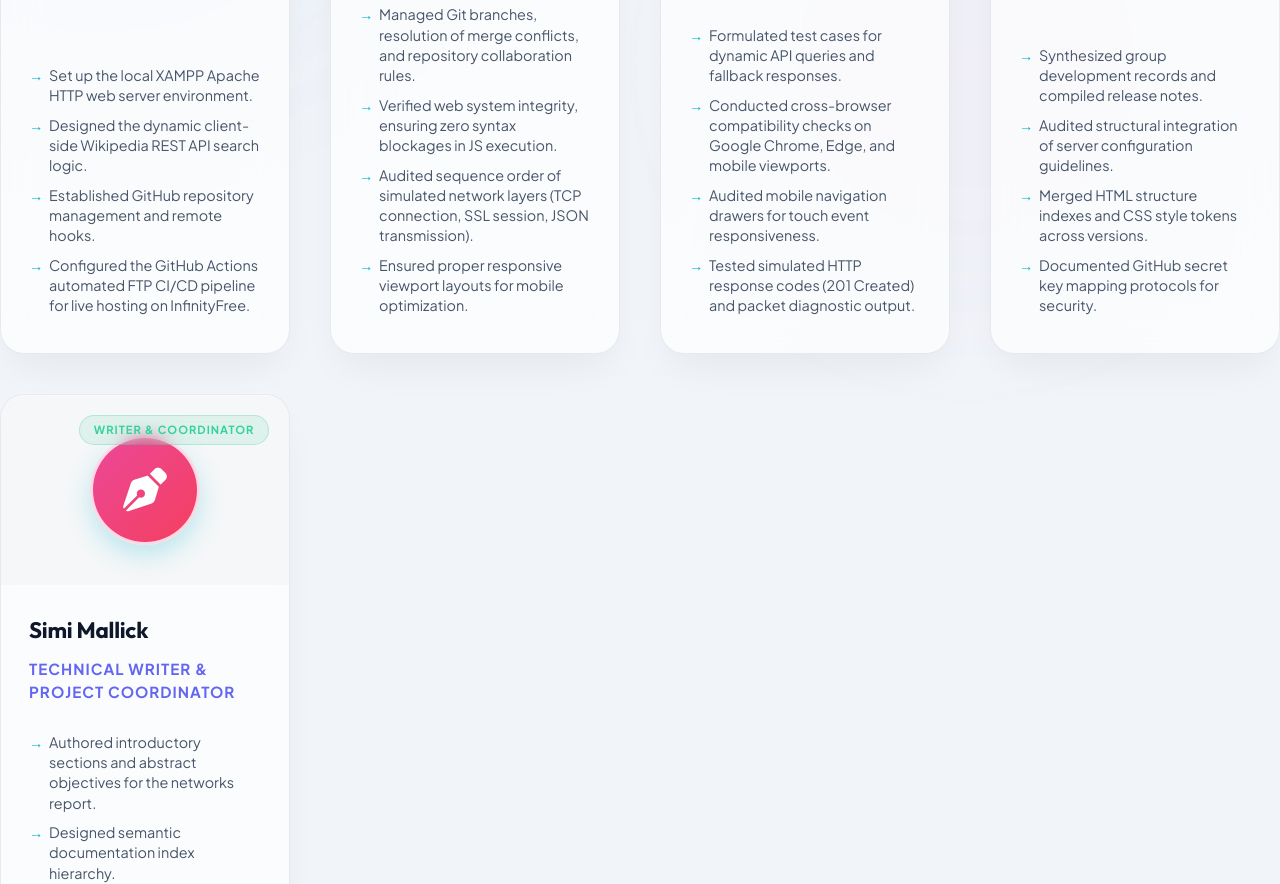
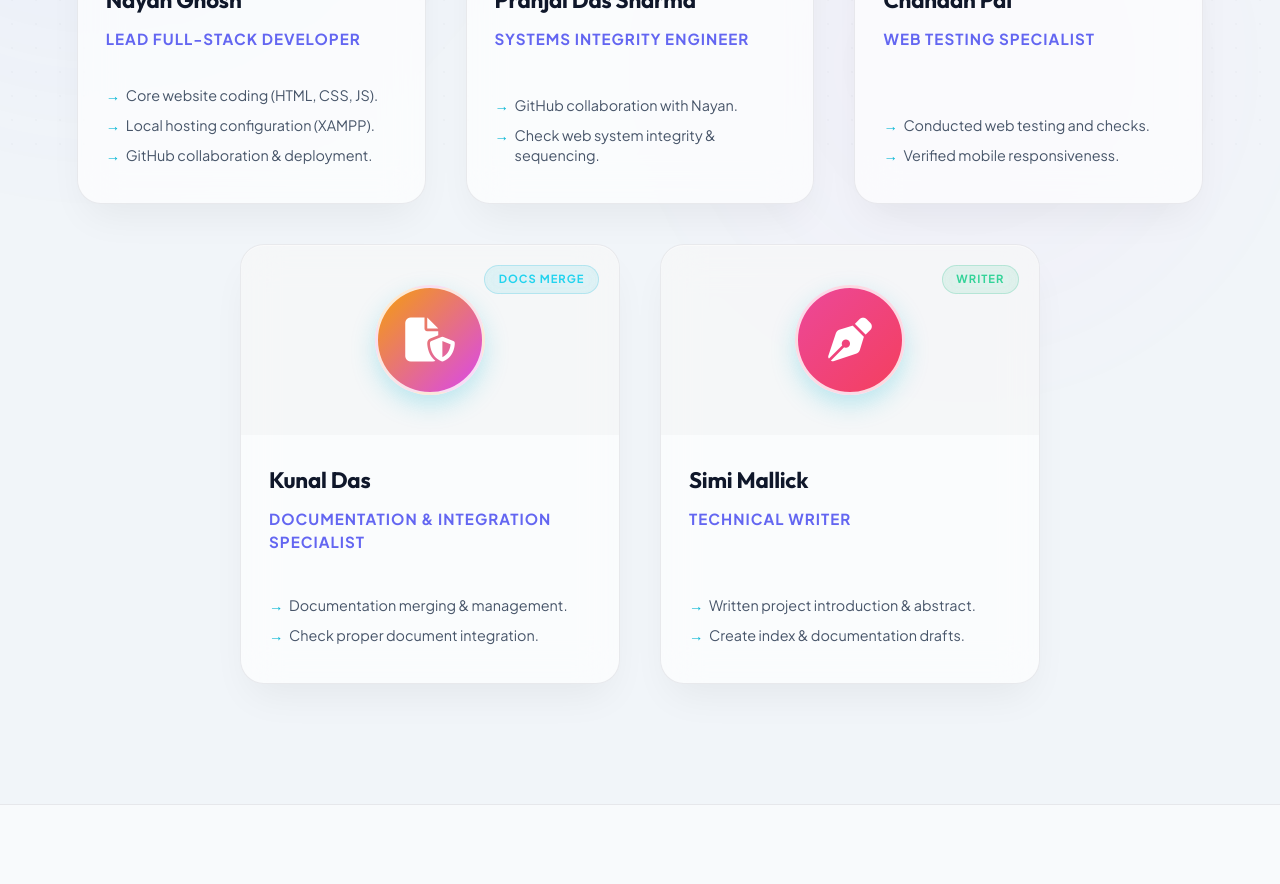
Before and after one commit to anankush/PROJECT-T, a plain HTML site: page dev.html in a window 1280 px wide. Shown: the part 636-1520 px from the top of the page. Drawn offline with Linux system fonts and the light colour scheme.

Commit message:
Simplify contributor details and optimize responsive CSS styling for developer profiles

```diff
--- a/dev.html
+++ b/dev.html
@@ -25,12 +25,12 @@
 
     <!-- Navigation Header -->
     <header class="main-header">
-        <div class="logo">
+        <a href="index.html" class="logo">
             <i class="fa-solid fa-compass"></i>
             <span>Travelstar</span>
-        </div>
+        </a>
         <div class="header-action">
-            <a href="index.html" class="btn btn-secondary"><i class="fa-solid fa-arrow-left"></i> Back to Home</a>
+            <a href="index.html" class="btn btn-secondary btn-back"><i class="fa-solid fa-arrow-left"></i> Back to Home</a>
         </div>
     </header>
 
@@ -43,7 +43,7 @@
             </div>
 
             <!-- Team Members Grid -->
-            <div class="destinations-grid">
+            <div class="team-grid">
 
                 <!-- Nayan Ghosh -->
                 <div class="destination-card team-card">
@@ -55,12 +55,11 @@
                     </div>
                     <div class="card-content">
                         <h3>Nayan Ghosh</h3>
-                        <p class="team-role">Lead Full-Stack Developer & Networks Administrator</p>
+                        <p class="team-role">Lead Full-Stack Developer</p>
                         <ul class="team-details">
-                            <li>Set up the local XAMPP Apache HTTP web server environment.</li>
-                            <li>Designed the dynamic client-side Wikipedia REST API search logic.</li>
-                            <li>Established GitHub repository management and remote hooks.</li>
-                            <li>Configured the GitHub Actions automated FTP CI/CD pipeline for live hosting on InfinityFree.</li>
+                            <li>Core website coding (HTML, CSS, JS).</li>
+                            <li>Local hosting configuration (XAMPP).</li>
+                            <li>GitHub collaboration & deployment.</li>
                         </ul>
                     </div>
                 </div>
@@ -75,12 +74,10 @@
                     </div>
                     <div class="card-content">
                         <h3>Pranjal Das Sharma</h3>
-                        <p class="team-role">Version Control Co-Lead & Systems Integrity Engineer</p>
+                        <p class="team-role">Systems Integrity Engineer</p>
                         <ul class="team-details">
-                            <li>Managed Git branches, resolution of merge conflicts, and repository collaboration rules.</li>
-                            <li>Verified web system integrity, ensuring zero syntax blockages in JS execution.</li>
-                            <li>Audited sequence order of simulated network layers (TCP connection, SSL session, JSON transmission).</li>
-                            <li>Ensured proper responsive viewport layouts for mobile optimization.</li>
+                            <li>GitHub collaboration with Nayan.</li>
+                            <li>Check web system integrity & sequencing.</li>
                         </ul>
                     </div>
                 </div>
@@ -91,16 +88,14 @@
                         <div class="team-avatar" style="background: linear-gradient(135deg, #10b981 0%, #06b6d4 100%);">
                             <i class="fa-solid fa-vial-circle-check"></i>
                         </div>
-                        <span class="badge badge-domestic">QA & Testing</span>
+                        <span class="badge badge-domestic">Testing</span>
                     </div>
                     <div class="card-content">
                         <h3>Chandan Pal</h3>
-                        <p class="team-role">Quality Assurance & Network Testing Specialist</p>
+                        <p class="team-role">Web Testing Specialist</p>
                         <ul class="team-details">
-                            <li>Formulated test cases for dynamic API queries and fallback responses.</li>
-                            <li>Conducted cross-browser compatibility checks on Google Chrome, Edge, and mobile viewports.</li>
-                            <li>Audited mobile navigation drawers for touch event responsiveness.</li>
-                            <li>Tested simulated HTTP response codes (201 Created) and packet diagnostic output.</li>
+                            <li>Conducted web testing and checks.</li>
+                            <li>Verified mobile responsiveness.</li>
                         </ul>
                     </div>
                 </div>
@@ -111,36 +106,32 @@
                         <div class="team-avatar" style="background: linear-gradient(135deg, #f59e0b 0%, #d946ef 100%);">
                             <i class="fa-solid fa-file-shield"></i>
                         </div>
-                        <span class="badge badge-intl">Release & Docs</span>
+                        <span class="badge badge-intl">Docs Merge</span>
                     </div>
                     <div class="card-content">
                         <h3>Kunal Das</h3>
-                        <p class="team-role">Technical Documentation Specialist & Release Engineer</p>
+                        <p class="team-role">Documentation & Integration Specialist</p>
                         <ul class="team-details">
-                            <li>Synthesized group development records and compiled release notes.</li>
-                            <li>Audited structural integration of server configuration guidelines.</li>
-                            <li>Merged HTML structure indexes and CSS style tokens across versions.</li>
-                            <li>Documented GitHub secret key mapping protocols for security.</li>
+                            <li>Documentation merging & management.</li>
+                            <li>Check proper document integration.</li>
                         </ul>
                     </div>
                 </div>
 
                 <!-- Simi Mallick -->
-                <div class="destination-card team-card" style="grid-column: span 1; max-width: 100%;">
+                <div class="destination-card team-card">
                     <div class="card-img-wrapper team-avatar-wrapper">
                         <div class="team-avatar" style="background: linear-gradient(135deg, #ec4899 0%, #f43f5e 100%);">
                             <i class="fa-solid fa-pen-nib"></i>
                         </div>
-                        <span class="badge badge-domestic">Writer & Coordinator</span>
+                        <span class="badge badge-domestic">Writer</span>
                     </div>
                     <div class="card-content">
                         <h3>Simi Mallick</h3>
-                        <p class="team-role">Technical Writer & Project Coordinator</p>
+                        <p class="team-role">Technical Writer</p>
                         <ul class="team-details">
-                            <li>Authored introductory sections and abstract objectives for the networks report.</li>
-                            <li>Designed semantic documentation index hierarchy.</li>
-                            <li>Researched and drafted client-server paradigm definitions for HTTP/TCP.</li>
-                            <li>Reviewed and structured formatting rules for academic submission requirements.</li>
+                            <li>Written project introduction & abstract.</li>
+                            <li>Create index & documentation drafts.</li>
                         </ul>
                     </div>
                 </div>
--- a/style.css
+++ b/style.css
@@ -1109,7 +1109,8 @@ a {
         width: 100%;
     }
 
-    .destinations-section {
+    .destinations-section,
+    .team-section {
         padding: 60px 4%;
     }
 
@@ -1144,6 +1145,34 @@ a {
 /* ==========================================
    Developer & Team Profiles
    ========================================== */
+.team-section {
+    padding: 120px 6%;
+    position: relative;
+    z-index: 10;
+    max-width: 1400px;
+    margin: 0 auto;
+}
+
+.team-grid {
+    display: flex;
+    flex-wrap: wrap;
+    justify-content: center;
+    gap: 2.5rem;
+    margin-top: 3rem;
+}
+
+.team-card {
+    flex: 1 1 300px;
+    max-width: 380px;
+    min-height: 440px;
+    display: flex;
+    flex-direction: column;
+}
+
+.btn-back {
+    display: inline-flex !important;
+}
+
 .team-avatar-wrapper {
     display: flex;
     align-items: center;
```
Also changed, not shown: index.html (+2 -2 lines), 1 other file.
